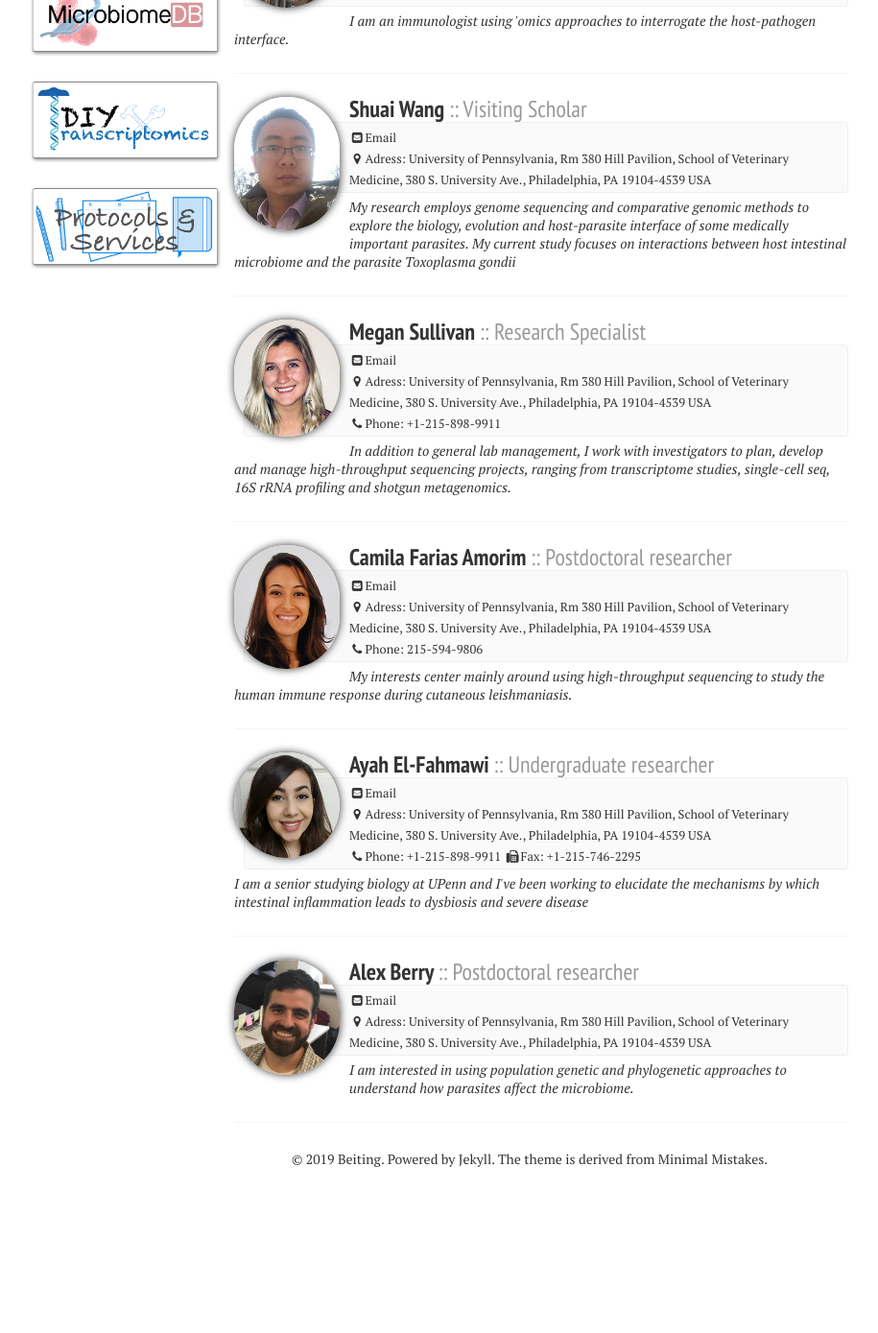
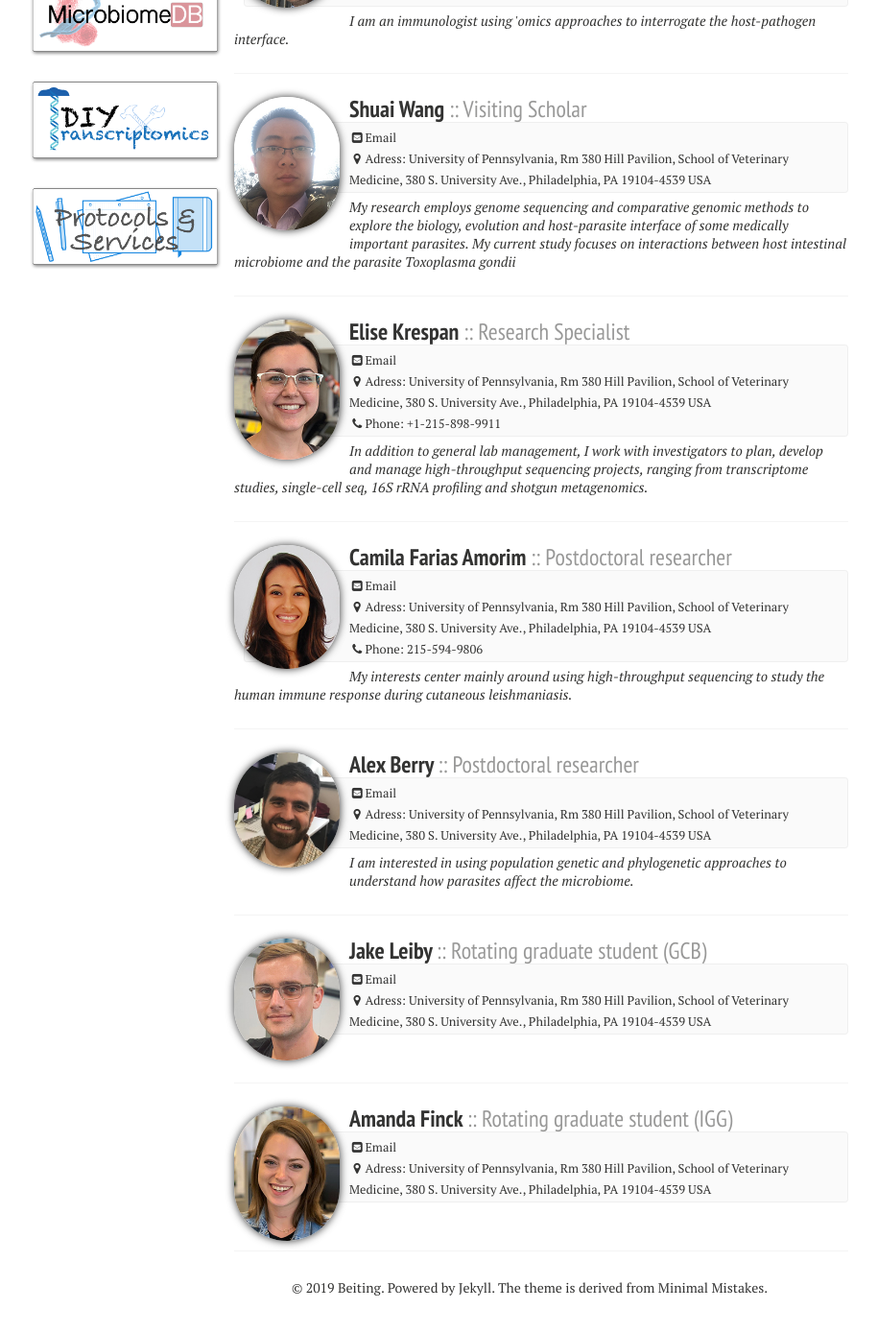
Before and after one commit to hostmicrobe/hostmicrobe.github.io, a Jekyll site: the page built from people/index.md, in a window 1280 px wide and 1400 px high, scrolled down 256 px. Shown: the top 1389 px of the window at 96% size, without its empty margins (16-931 px from the left). Built offline with Jekyll 4.4.1, drawn with Linux system fonts in a browser that asks for light colours; nearby versions of some CDN libraries; before the commit the page ends 1522 px from its top, so only the background shows below that.

Commit message:
updating people

```diff
--- a/_data/people.yml
+++ b/_data/people.yml
@@ -19,13 +19,13 @@
   address: University of Pennsylvania, Rm 380 Hill Pavilion, School of Veterinary Medicine, 380 S. University Ave., Philadelphia, PA 19104-4539 USA
   bio: "My research employs genome sequencing and comparative genomic methods to explore the biology, evolution and host-parasite interface of some medically important parasites. My current study focuses on interactions between host intestinal microbiome and the parasite Toxoplasma gondii"
 
-- alias: Megan
-  name: Megan Sullivan
+- alias: Elise
+  name: Elise Krespan
   role: Research Specialist
-  email: mcsull@vet.upenn.edu
+  email: ekrespan@vet.upenn.edu
   phone: +1-215-898-9911
   twitter:
-  avatar: megan.jpg
+  avatar: elise.jpg
   address: University of Pennsylvania, Rm 380 Hill Pavilion, School of Veterinary Medicine, 380 S. University Ave., Philadelphia, PA 19104-4539 USA
   bio: "In addition to general lab management, I work with investigators to plan, develop and manage high-throughput sequencing projects, ranging from transcriptome studies, single-cell seq, 16S rRNA profiling and shotgun metagenomics."
 
@@ -39,16 +39,6 @@
   address: University of Pennsylvania, Rm 380 Hill Pavilion, School of Veterinary Medicine, 380 S. University Ave., Philadelphia, PA 19104-4539 USA
   bio: "My interests center mainly around using high-throughput sequencing to study the human immune response during cutaneous leishmaniasis."
 
-- alias: Ayah
-  name: Ayah El-Fahmawi
-  role: Undergraduate researcher
-  email: ayahe@sas.upenn.edu
-  phone: +1-215-898-9911
-  fax: +1-215-746-2295
-  avatar: ayah_bio.jpg
-  address: University of Pennsylvania, Rm 380 Hill Pavilion, School of Veterinary Medicine, 380 S. University Ave., Philadelphia, PA 19104-4539 USA
-  bio: "I am a senior studying biology at UPenn and I've been working to elucidate the mechanisms by which intestinal inflammation leads to dysbiosis and severe disease"
-
 - alias: Alex
   name: Alex Berry
   role: Postdoctoral researcher
@@ -58,3 +48,23 @@
   avatar: alex.jpg
   address: University of Pennsylvania, Rm 380 Hill Pavilion, School of Veterinary Medicine, 380 S. University Ave., Philadelphia, PA 19104-4539 USA
   bio: "I am interested in using population genetic and phylogenetic approaches to understand how parasites affect the microbiome."
+
+- alias: Jake
+  name: Jake Leiby
+  role: Rotating graduate student (GCB)
+  email: jleiby@pennmedicine.upenn.edu
+  phone:
+  twitter:
+  avatar: jake.jpg
+  address: University of Pennsylvania, Rm 380 Hill Pavilion, School of Veterinary Medicine, 380 S. University Ave., Philadelphia, PA 19104-4539 USA
+  bio:
+
+- alias: Amanda
+  name: Amanda Finck
+  role: Rotating graduate student (IGG)
+  email: finckam@pennmedicine.upenn.edu
+  phone:
+  twitter:
+  avatar: amanda.jpg
+  address: University of Pennsylvania, Rm 380 Hill Pavilion, School of Veterinary Medicine, 380 S. University Ave., Philadelphia, PA 19104-4539 USA
+  bio:
```
Also changed, not shown: images/amanda.jpg (added), images/elise.jpg (added), images/jake.jpg (added).
